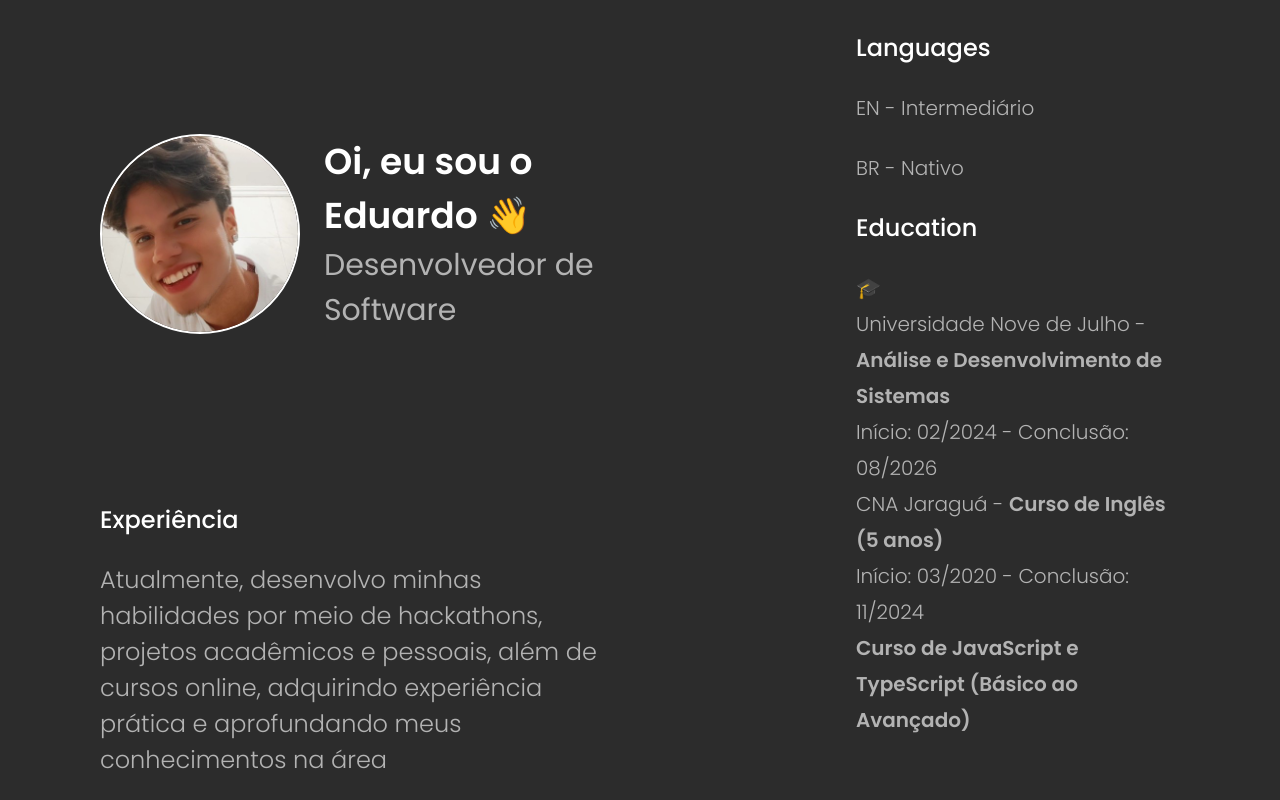
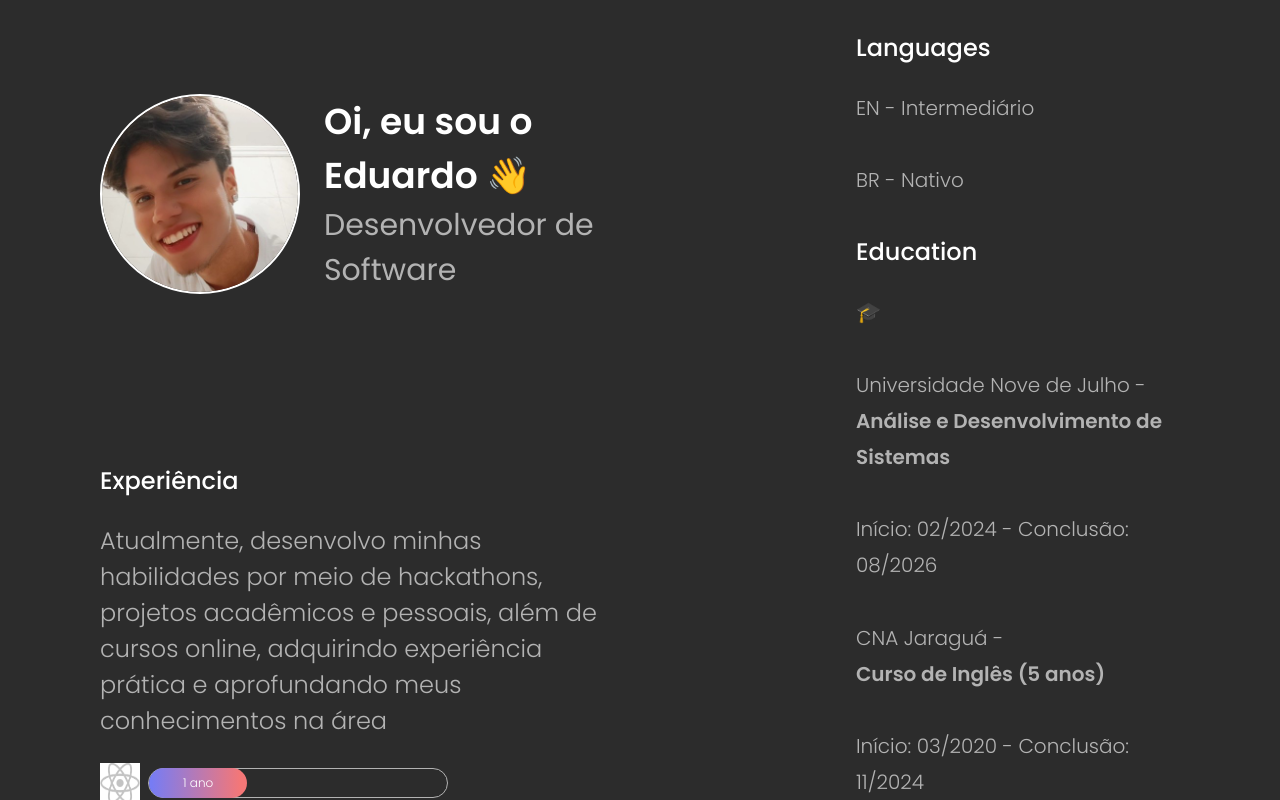
Before and after one commit to EduardoSilvaNegreiros/my-portifolio, a Next.js app: page / in a window 1280 px wide. Built offline with nearby package versions, Linux system fonts and the light colour scheme.

Commit message:
Atualização

```diff
--- a/src/app/components/experience/experience.scss
+++ b/src/app/components/experience/experience.scss
@@ -75,7 +75,7 @@
 
   @media (min-width: 768px) {
     align-items: flex-start;
-    margin-top: -280px;
+    margin-top: -700px;
     padding-top: 20px;
 
     p {
--- a/src/app/components/header/header.scss
+++ b/src/app/components/header/header.scss
@@ -26,7 +26,7 @@
   @media (min-width: 768px) {
     flex-direction: row-reverse;
     align-items: center;
-    margin-top: -300px;
+    margin-top: -600px;
 
 
     h1 {
--- a/src/app/components/information/information.scss
+++ b/src/app/components/information/information.scss
@@ -17,6 +17,9 @@
   }
 
   span {
+    display: flex;
+    flex-direction: column;
+    margin-bottom: 12px;
     color: var(--text-secondary);
     font-weight: 300;
     font-size: 18px;
--- a/src/app/styles/home.scss
+++ b/src/app/styles/home.scss
@@ -57,7 +57,7 @@
   }
 
   .buttons {
-    margin: -50px 0px 0 -80;
+    margin: 0px 0px 0 -80;
   }
 
   .btn-primary {
```
